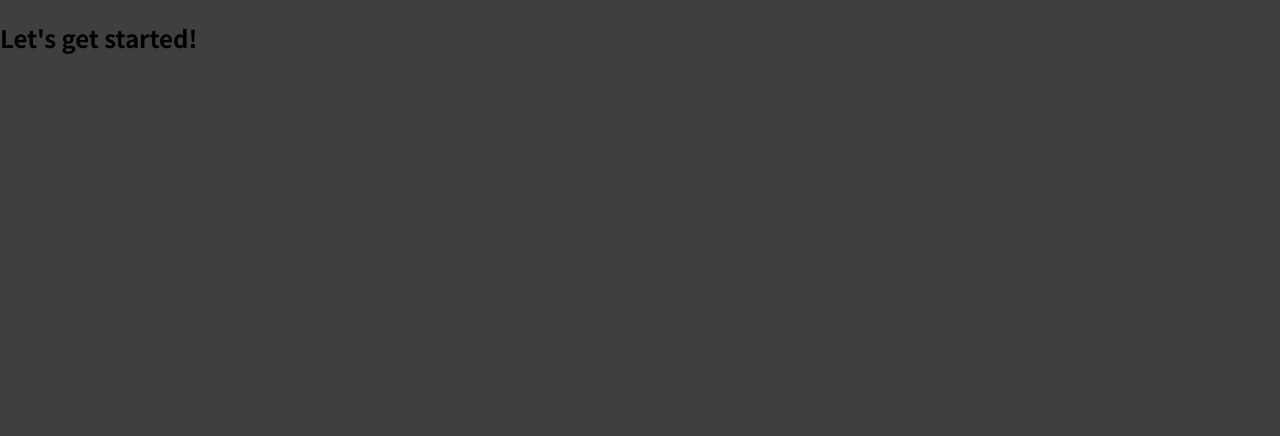
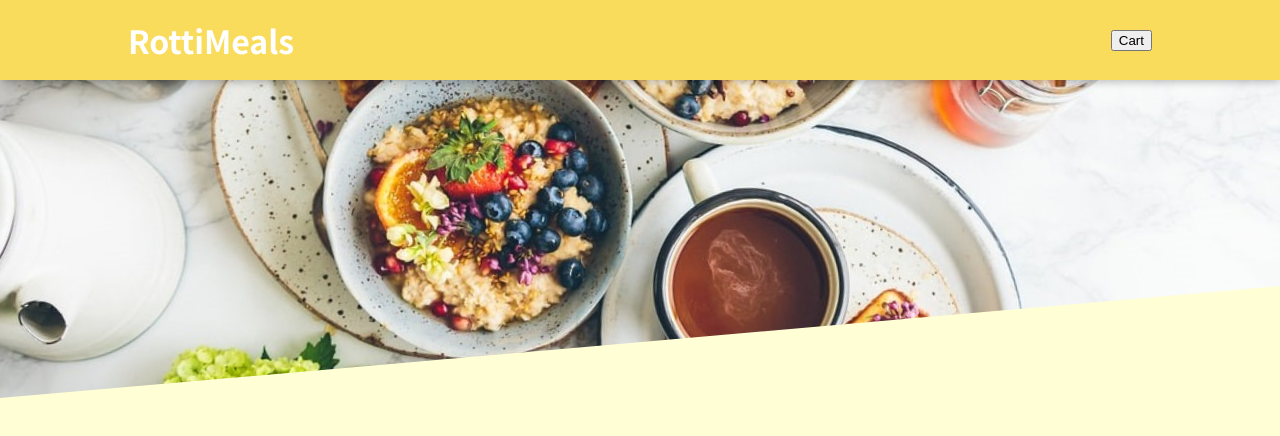
Before and after one commit to SoundaryaKhanapur/FoodOrderApp, a React (Create React App) app: page / in a window 1280 px wide. Shown: the top 436 px of the page. Built offline with nearby package versions, Linux system fonts and the light colour scheme.

Commit message:
Header component

```diff
--- a/src/App.js
+++ b/src/App.js
@@ -1,8 +1,13 @@
+import React from 'react';
+import Header from "./components/Layout/Header";
+
 function App() {
   return (
-    <div>
-      <h2>Let's get started!</h2>
-    </div>
+    <React.Fragment>
+      <Header />
+    </React.Fragment>
+
+
   );
 }
 
--- /dev/null
+++ b/src/components/Layout/Header.js
@@ -0,0 +1,19 @@
+import React from 'react';
+import mealsImage from '../../assets/meals.jpg';
+import Styles from './Header.module.css';
+
+const Header = props => {
+    return <React.Fragment>
+        <header className={Styles.header}>
+        <h1>RottiMeals</h1>
+        <button>Cart</button>
+        </header>
+
+        <div className={Styles['main-image']}>
+        <img src={mealsImage} alt="MealsImage"/>
+        </div>
+    </React.Fragment>
+
+};
+
+export default Header;
--- /dev/null
+++ b/src/components/Layout/Header.module.css
@@ -0,0 +1,29 @@
+.header {
+  position: fixed;
+  top: 0;
+  left: 0;
+  width: 100%;
+  height: 5rem;
+  background-color: #f9dc5c;
+  color: white;
+  display: flex;
+  justify-content: space-between;
+  align-items: center;
+  padding: 0 10%;
+  box-shadow: 0 2px 8px rgba(0, 0, 0, 0.25);
+  z-index: 10;
+}
+
+.main-image {
+  width: 100%;
+  height: 25rem;
+  z-index: 0;
+  overflow: hidden;
+}
+
+.main-image img {
+  width: 110%;
+  height: 100%;
+  object-fit: cover;
+  transform: rotateZ(-5deg) translateY(-4rem) translateX(-1rem);
+}
--- a/src/index.css
+++ b/src/index.css
@@ -10,5 +10,5 @@
 
 body {
   margin: 0;
-  background-color: #3f3f3f;
+  background-color: #fffed5;
 }
```
Also changed, not shown: src/assets/meals.jpg (added), 1 other file (tests, documents, lock files or other folders).
